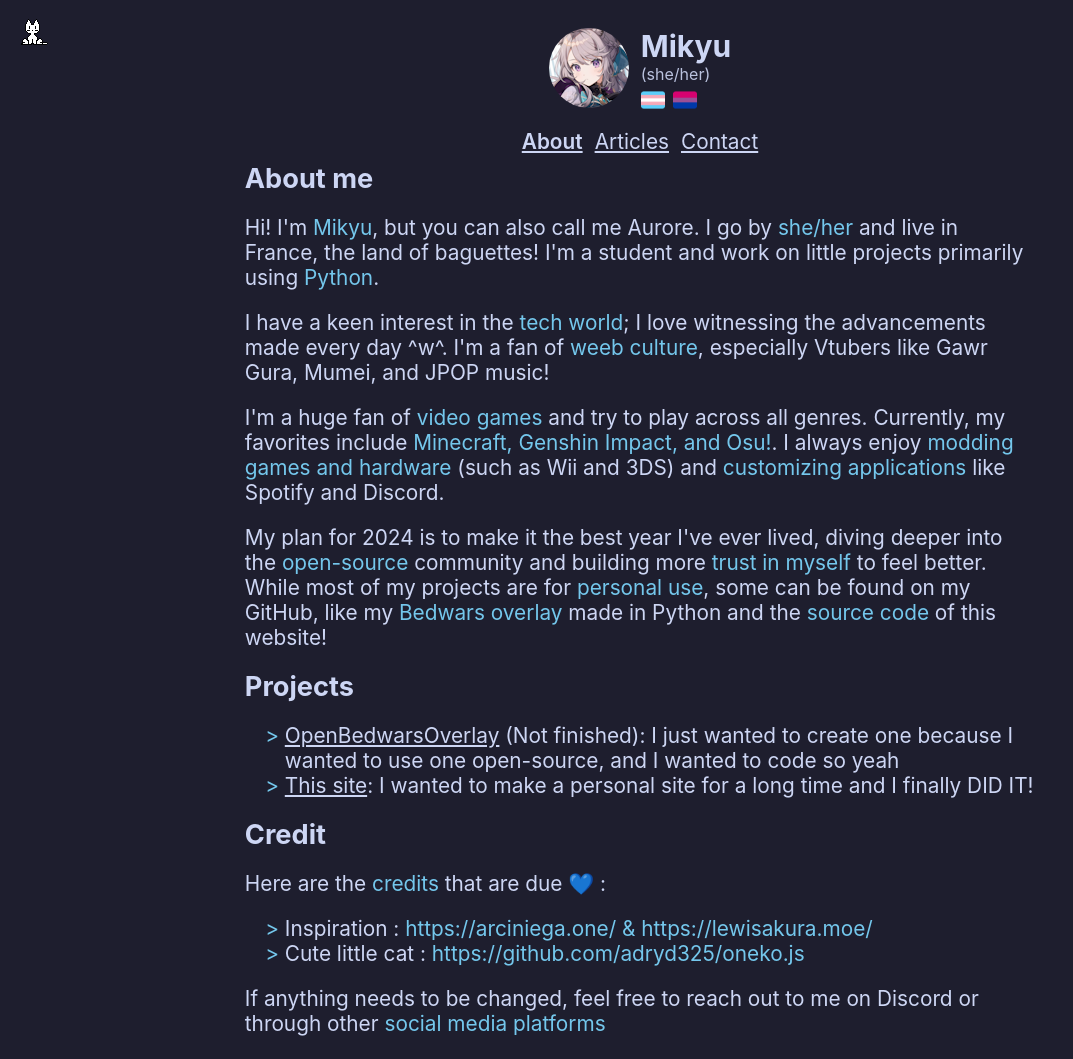
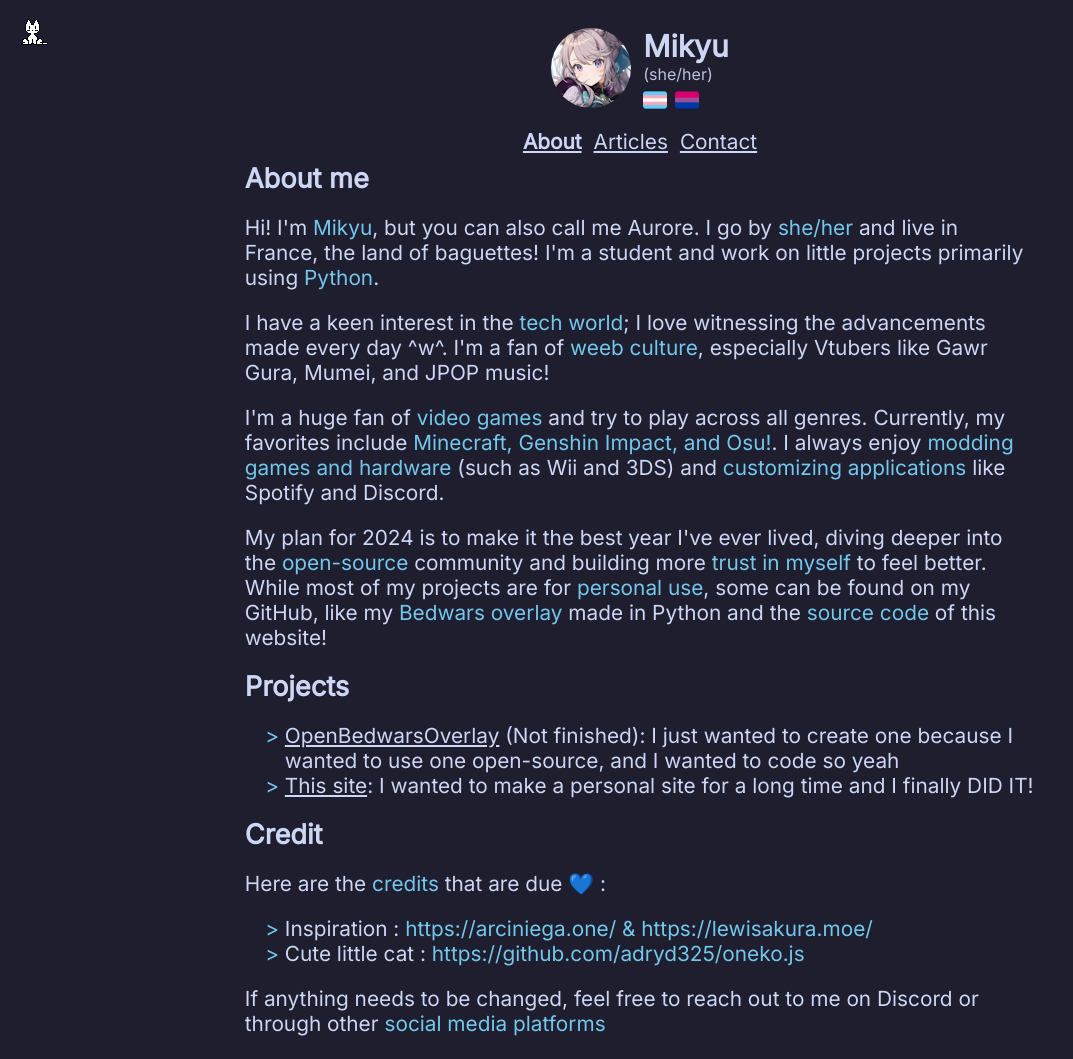
Before and after one commit to Mikyuwu/Littlecutecat.xyz-V1, a plain HTML site: page index.html in a window 1280 px wide. Shown: the whole page, without its empty margins (0-1073 px from the left). Drawn offline with Linux system fonts and the light colour scheme.

Commit message:
Another day, another trial to fix the font issue

```diff
--- a/css/style.css
+++ b/css/style.css
@@ -1,11 +1,5 @@
-@font-face {
-    font-family: 'Inter', sans-serif;
-    src: url("assets/fonts/InterVariable.woff2") format("woff2");
-    font-weight: 100 600;
-    font-display: swap;
-    font-style: normal;
-    font-named-instance:"Regular"
-}
+
+@import url('https://fonts.googleapis.com/css2?family=Inter&display=swap');
 
 .accent {
     color: #74c7ec;
@@ -22,8 +16,6 @@
 .non-bold {
     font-weight: 400
 }
-
-
 
 /*Flex class*/
 
@@ -59,7 +51,7 @@ body {
 }
 
 * {
-    font-family: 'Inter';
+    font-family: 'Inter', sans-serif;
     color: #cdd6f4;
 
 }
@@ -107,7 +99,7 @@ header {
 nav {
     align-self: center;
     align-items: center;
-    font-family: Inter;
+    font-family: 'Inter', sans-serif;
     padding-top: 0.75rem;
     font-size: 1.3rem;
     font-weight: 400;
```
